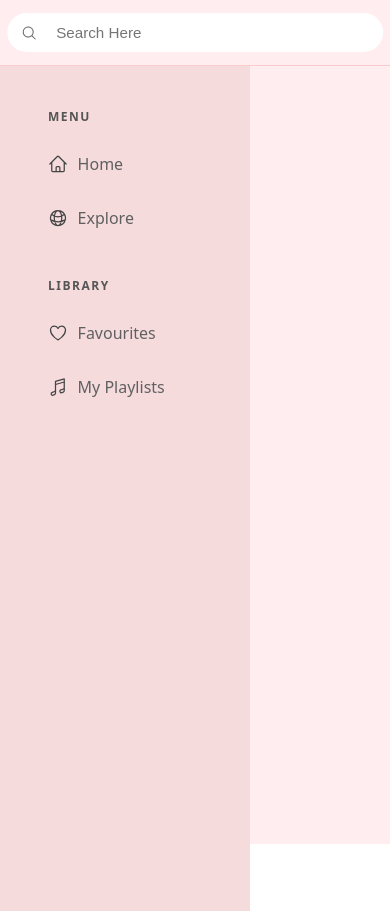
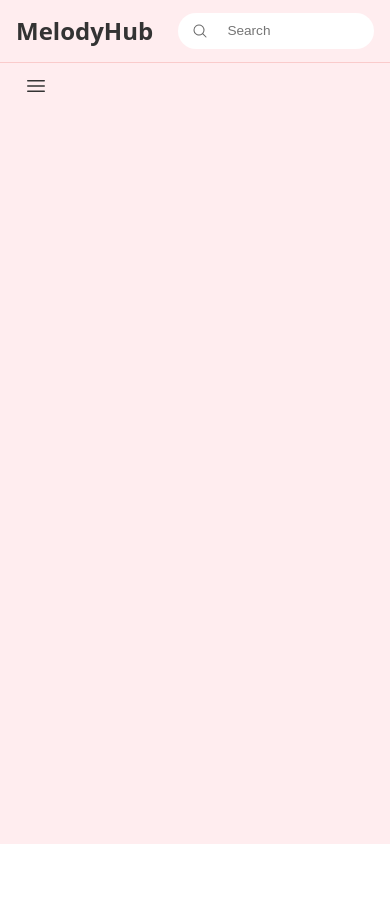
Before and after one commit to riyakalra/Music-Player, a React (Vite) app in the folder frontend/: page / in a window 390 px wide. After the commit the page ends 844 px from the top, so only its background shows below. Built offline with nearby package versions, Linux system fonts and the light colour scheme.

Commit message:
make navbar and menu responsive

```diff
--- a/frontend/src/components/LeftMenu/index.css
+++ b/frontend/src/components/LeftMenu/index.css
@@ -1,8 +1,10 @@
 .left-menu {
-    height: calc(100vh - 63px);
+    height: calc(100vh - 130px);
     background-color: #f6dbdd;
     padding: 2rem 0;
     width: 250px;
+    transition: transform 0.3s ease;
+    z-index: 100;
   }
 
   .left-menu-list {
@@ -45,3 +47,36 @@
     letter-spacing: 1.5px;
     padding-left: 3rem;
   }
+
+  .menu-toggle {
+    background: none;
+    border: none;
+    cursor: pointer;
+    padding: 0.5rem;
+    margin: 1rem;
+    display: none;
+  }
+
+  .menu-icon {
+    width: 24px;
+    height: 24px;
+    color: #333;
+  }
+
+  @media (max-width: 768px) {
+    .menu-toggle {
+      display: block;
+      position: fixed;
+      top: 50px;
+      left: 0;
+      z-index: 200;
+    }
+
+    .left-menu {
+      transform: translateX(-100%);
+    }
+
+    .left-menu.active {
+      transform: translateX(0);
+    }
+  }
--- a/frontend/src/components/LeftMenu/index.jsx
+++ b/frontend/src/components/LeftMenu/index.jsx
@@ -4,11 +4,25 @@ import {
   HeartIcon,
   GlobeAltIcon,
   MusicalNoteIcon,
+  Bars3Icon,
 } from "@heroicons/react/24/outline";
+import { useState } from "react";
 
 export default function LeftMenu() {
+  const [menuOpen, setMenuOpen] = useState(false);
+
   return (
-    <nav className="left-menu">
+    <>
+      {/* Hamburger button for mobile */}
+      <button
+        className="menu-toggle"
+        onClick={() => setMenuOpen(!menuOpen)}
+        aria-label="Toggle menu"
+      >
+        <Bars3Icon className="menu-icon" />
+      </button>
+
+      <nav className={`left-menu ${menuOpen ? "active" : ""}`}>
         <div className="left-menu-section">
           <h2 className="left-menu-heading">MENU</h2>
           <ul className="left-menu-list">
@@ -37,5 +51,6 @@ export default function LeftMenu() {
           </ul>
         </div>
       </nav>
+    </>
   );
 }
--- a/frontend/src/components/Navbar/index.css
+++ b/frontend/src/components/Navbar/index.css
@@ -3,7 +3,7 @@
     justify-content: space-between;
     align-items: center;
     background-color: #ffedef;
-    padding: 1rem 2rem;
+    padding: 0.8rem 2rem;
     border-bottom: 1px solid #facbcb;
   }
 
@@ -32,9 +32,6 @@
   }
 
   .navbar-search {
-    position: absolute;
-    left: 50%;
-    transform: translateX(-50%);
     display: flex;
     align-items: center;
     background-color: #fff;
@@ -77,4 +74,36 @@
     color: #666;
     cursor: pointer;
     user-select: none;
+    margin-left: 1rem;
   }
+
+  .desktop-search {
+    display: flex;
+  }
+
+  .mobile-search {
+    display: none;
+  }
+
+  @media (max-width: 768px) {
+    .navbar {
+      padding: 0.8rem 1rem;
+    }
+
+    .desktop-search {
+      display: none;
+    }
+
+    .mobile-search {
+      display: flex;
+    }
+
+    .search-input {
+      width: 120px;
+      font-size: 0.85rem;
+    }
+
+    .navbar-avatar {
+      display: none;
+    }
+  }
--- a/frontend/src/components/Navbar/index.jsx
+++ b/frontend/src/components/Navbar/index.jsx
@@ -12,7 +12,7 @@ export default function Navbar() {
         <div className="navbar-logo">MelodyHub</div>
       </div>
 
-      <div className="navbar-section center">
+      <div className="navbar-section center desktop-search">
         <div className="navbar-search">
           <MagnifyingGlassIcon className="search-icon" />
           <input
@@ -24,6 +24,14 @@ export default function Navbar() {
       </div>
 
       <div className="navbar-section right">
+        <div className="navbar-search mobile-search">
+          <MagnifyingGlassIcon className="search-icon" />
+          <input
+            type="text"
+            placeholder="Search"
+            className="search-input"
+          />
+        </div>
         <div className="navbar-avatar">{initial}</div>
       </div>
     </nav>
```
Lines whose indentation alone changed are shown as unchanged.
